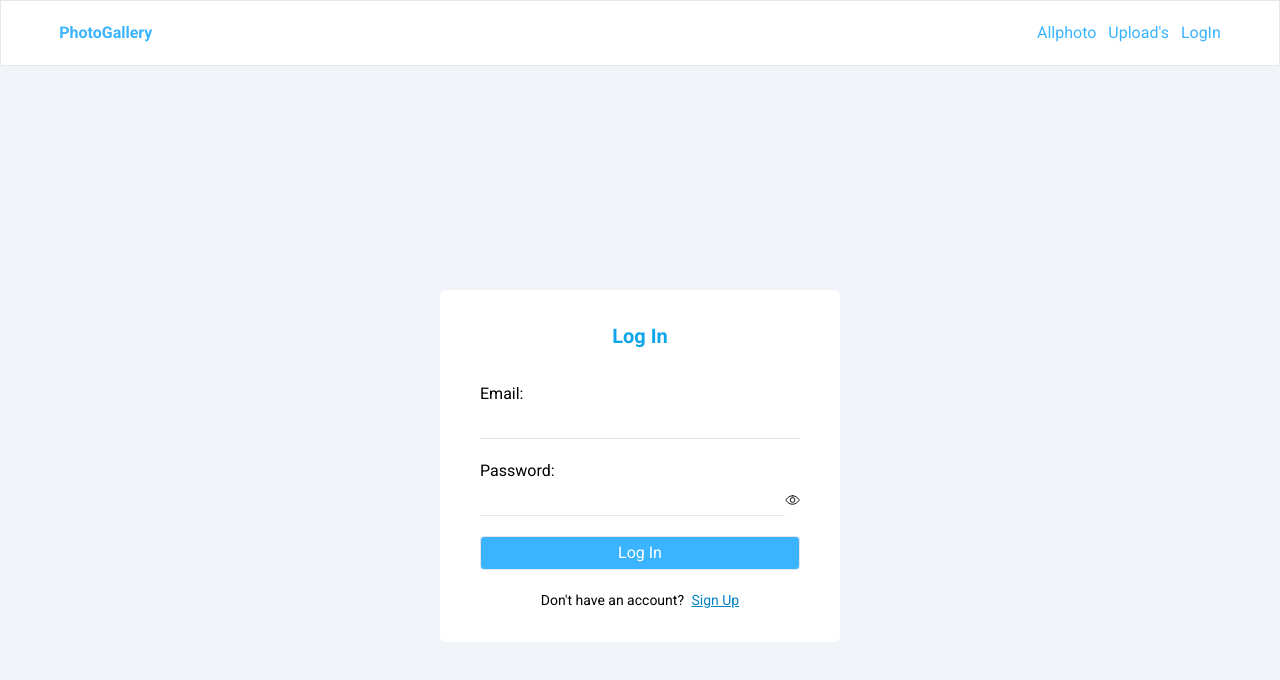
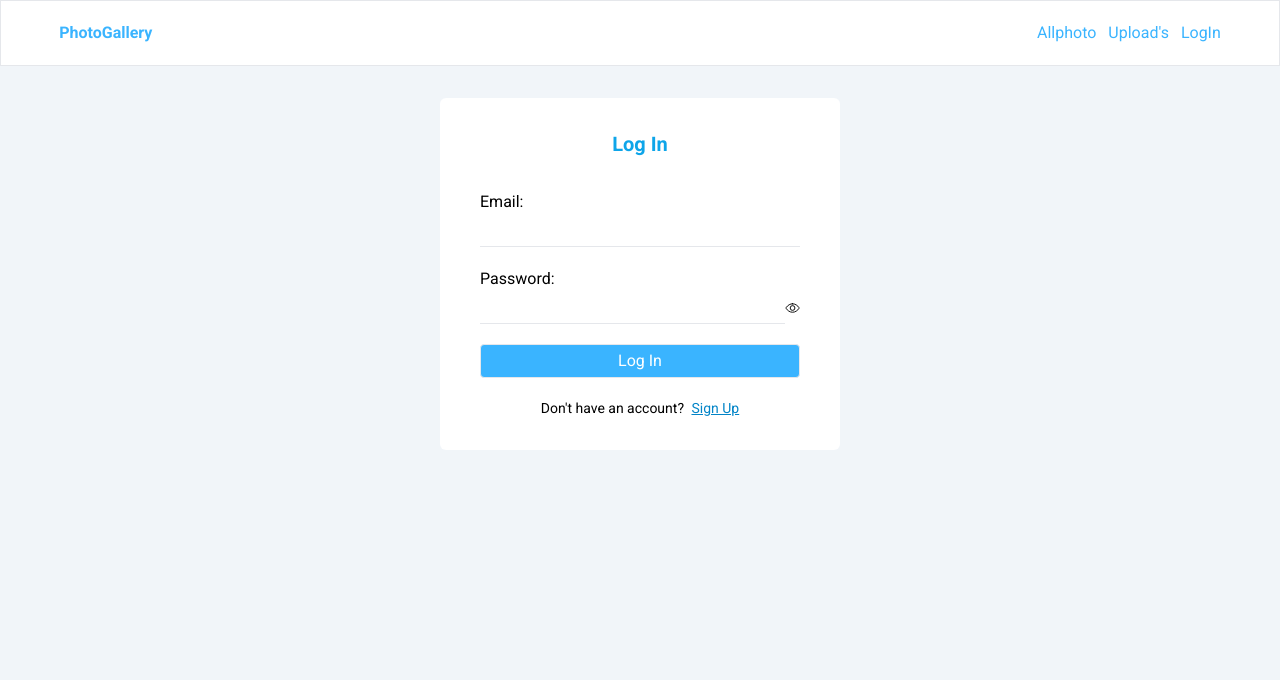
Before and after one commit to Adnanyousafzai21/photogalleryui, a React (Vite) app: page /login in a window 1280 px wide. Shown: the top 680 px of the page. Built offline with nearby package versions, Linux system fonts and the light colour scheme; no server answers.

Commit message:
lasst commit

```diff
--- a/src/components/UploadimgComponent.jsx
+++ b/src/components/UploadimgComponent.jsx
@@ -131,7 +131,7 @@ const UploadImage = () => {
            <label htmlFor="isPrivate" className="ml-2  text-customtext"> : Private</label>
         </div>
         <div className='text-center  flex justify-center w-full'>
-          <button onClick={handleForm} className='px-3 w-[100%] py-1 duration-700 hover:bg-white hover:text-customtextbold border hover:border-customtext  mx-auto text-white bg-custombg outline-none rounded text-customwhite'>{isLoading ? "File is Uploading..." : "Post"}</button>
+          <button onClick={handleForm} className='px-3 w-[100%] py-1 duration-700 hover:bg-white hover:text-customtextbold border hover:border-customtext  mx-auto text-white bg-custombg outline-none rounded text-customwhite'>{isLoading ? "Image Uploading..." : "Upload"}</button>
         </div>
       </div>
     </div>
--- a/src/pages/LogIn.jsx
+++ b/src/pages/LogIn.jsx
@@ -40,7 +40,7 @@ const LogIn = () => {
     };
 
     return (
-        <div className="bg-slate-100 w-full py-8 h-screen flex justify-center items-center">
+        <div className="bg-slate-100 w-full py-8 h-screen flex justify-center items-start">
             <form onSubmit={handleSubmit(handleLogin)} autoComplete="off" className="bg-white rounded-md w-[400px] px-10 py-8">
                 <h2 className="text-sky-500 text-center font-bold text-xl mb-8">Log In</h2>
                 <div className="my-5">
--- a/src/pages/SignUp.jsx
+++ b/src/pages/SignUp.jsx
@@ -39,7 +39,7 @@ const Signup = () => {
 
     return (
         <>
-            <div className="w-[100%] bg-slate-100 md:px-20 px-4  flex items-center justify-center h-screen ">
+            <div className="w-[100%] bg-slate-100 md:px-20 px-4  flex items-start justify-center h-screen ">
                 <form onSubmit={handleSubmit(Registeration)} className=' lg:w-[40%] md:w-[50%] text-sm  m-auto w-[100%]  bg-white py-7 lg:px-20 px-10  rounded-md'>
                     <h3 className='text-sky-500 text-center font-bold text-xl'> SignUp </h3>
                     <div className='w-full my-3 '>
```
